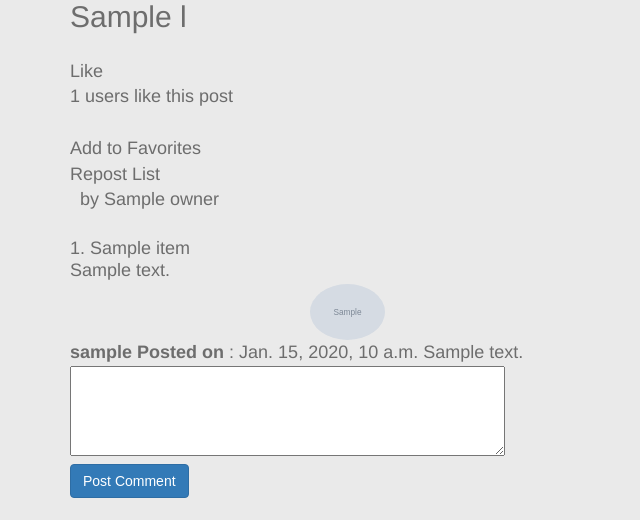
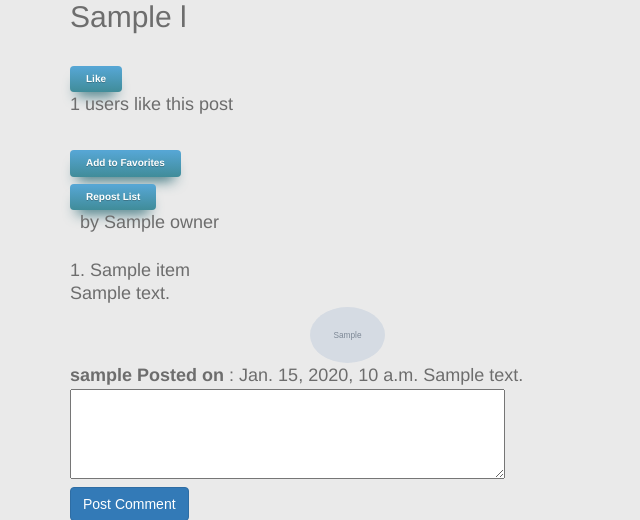
Before and after one commit to UCR-CS179-Team7/ListVerse, a Django app: template UCRList/lists/templates/lists/listdetail.html in a window 1280 px wide. Shown: the part 160-680 px from the top of the page, without its empty margins (0-640 px from the left). Run offline with Django 3.2, Linux system fonts and the light colour scheme; the template is opened without the code that fills it: most values are stand-ins (such as "Sample title", 1, 10 or a date in 2020); grey boxes marked "Sample" are stand-in pictures; parts of the project's set-up code (start-up, migrations or seed data) failed here and were passed over; some libraries are stand-ins or nearby versions.

Commit message:
Like, repost, and favorite links are now styled using blue button.

```diff
--- a/UCRList/lists/templates/lists/listdetail.html
+++ b/UCRList/lists/templates/lists/listdetail.html
@@ -6,7 +6,7 @@
 <div class="list-detail-section">
     <h2> {{ l.title }} </h2>
     <br>
-    <a href="{%url 'lists:like' slug=l.slug %}">
+    <a href="{%url 'lists:like' slug=l.slug %}" class="login-logout-button">
     {% if user_likes %}
     Unlike
     {% else %}
@@ -16,7 +16,7 @@
     <br>
     <p>{{ num_likes }} users like this post</p>
     <br>
-    <a href="{%url 'lists:favorite' slug=l.slug %}">
+    <a href="{%url 'lists:favorite' slug=l.slug %}" class="login-logout-button">
     {% if user_favorited %}
     Remove from favorites
     {% else %}
@@ -24,7 +24,7 @@
     {% endif %}
     </a>
     <br>
-    <a href="{%url 'lists:reblog' slug=l.slug %}">
+    <a href="{%url 'lists:reblog' slug=l.slug %}" class="login-logout-button">
     {% if not own_list and not user_reblogged %}
     Repost List
     {% endif %}
--- a/UCRList/static/css/base.css
+++ b/UCRList/static/css/base.css
@@ -770,6 +770,12 @@ input.delete-button {
     vertical-align: middle;
 }
 
+a.delete-button {
+    border-radius: 7px;
+    height: 28px;
+    vertical-align: middle;
+}
+
 li.circlefollow {
     margin: 10px;
 }
```
Also changed, not shown: UCRList/lists/static/lists/editlist/all.js.
